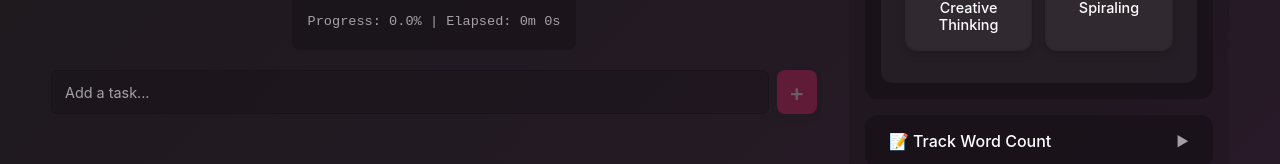
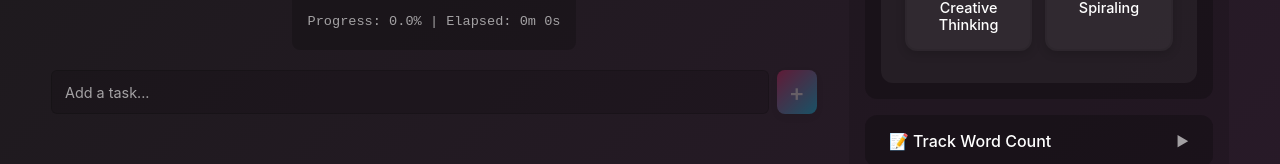
Before and after one commit to KristinaKay/writing-timer, a React (Vite) app: page / in a window 1280 px wide. Shown: the part 627-791 px from the top of the page. Built offline with nearby package versions, Linux system fonts and the light colour scheme.

Commit message:
Update styles to use color-mix for theme-primary based colors

```diff
--- a/src/components/TaskList.css
+++ b/src/components/TaskList.css
@@ -65,7 +65,7 @@
   height: 40px;
   font-size: 1.5rem;
   padding: 0;
-  background: var(--theme-primary);
+  background: linear-gradient(135deg, var(--theme-primary) 0%, var(--theme-secondary) 100%);
   color: var(--text-color);
   border: none;
   border-radius: 8px;
```
